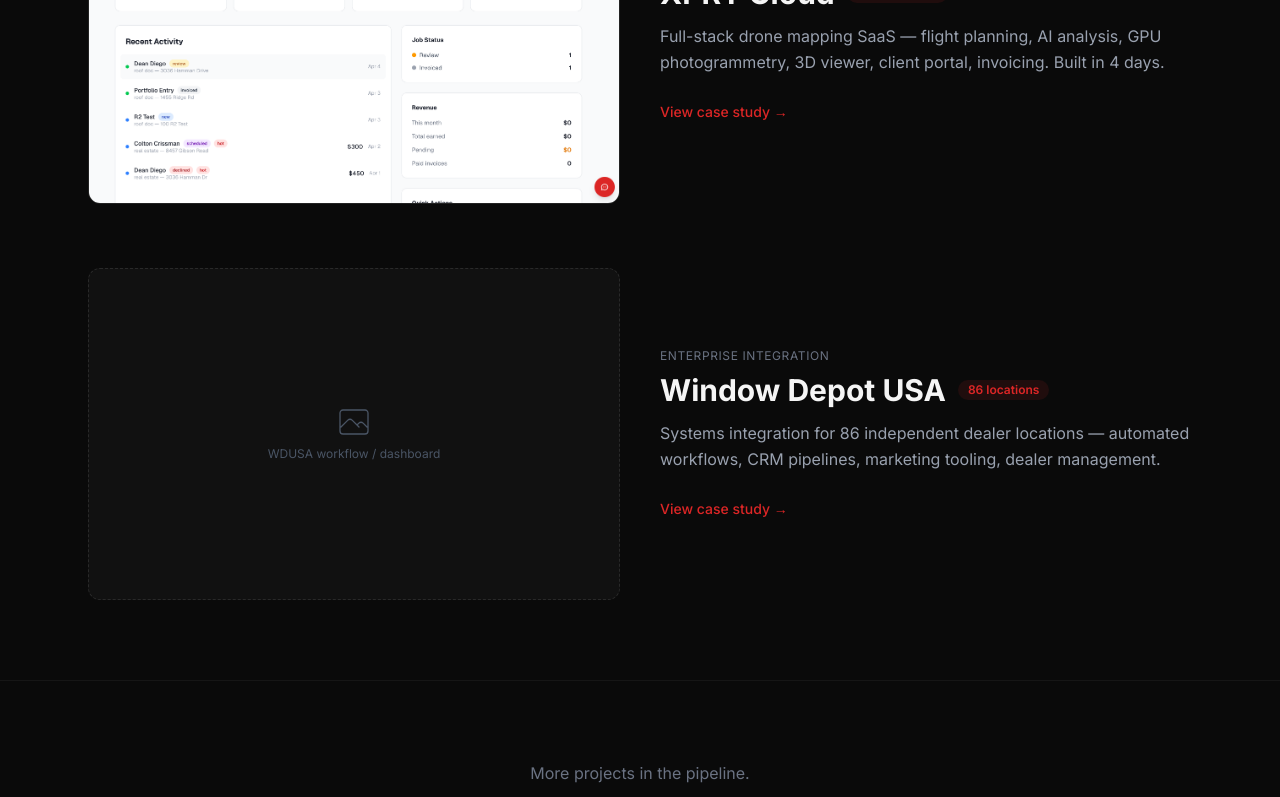
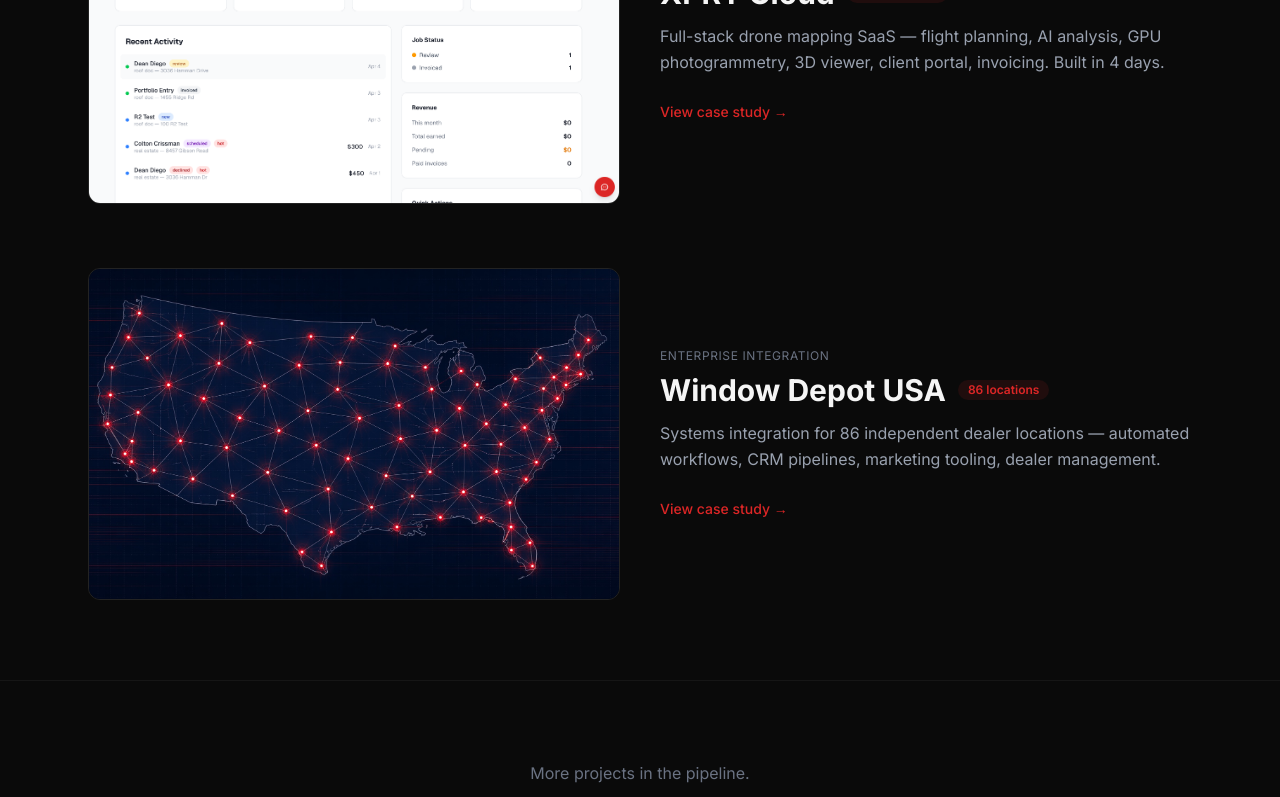
Before and after one commit to xprtsolutionsllc/deandiego.com, a Next.js app: page /work in a window 1280 px wide. Shown: the part 526-1323 px from the top of the page. Built offline with nearby package versions, Linux system fonts and the light colour scheme.

Commit message:
feat: show WDUSA network image on /work index (remove placeholder gate)

```diff
--- a/src/app/work/page.tsx
+++ b/src/app/work/page.tsx
@@ -1,7 +1,6 @@
 import type { Metadata } from "next";
 import Link from "next/link";
 import Image from "next/image";
-import ImagePlaceholder from "@/components/ImagePlaceholder";
 
 export const metadata: Metadata = { title: "Work" };
 
@@ -12,7 +11,8 @@
     category: "SaaS Platform",
     description: "Full-stack drone mapping SaaS — flight planning, AI analysis, GPU photogrammetry, 3D viewer, client portal, invoicing. Built in 4 days.",
     highlight: "Built in 4 days",
-    image: "XPRT Cloud dashboard",
+    imagePath: "/images/xprt-cloud-dashboard.png",
+    imageAlt: "XPRT Cloud dashboard",
   },
   {
     slug: "wdusa",
@@ -20,7 +20,8 @@
     category: "Enterprise Integration",
     description: "Systems integration for 86 independent dealer locations — automated workflows, CRM pipelines, marketing tooling, dealer management.",
     highlight: "86 locations",
-    image: "WDUSA workflow / dashboard",
+    imagePath: "/images/wdusa-network.jpg",
+    imageAlt: "Dealer network — 86 locations connected across the US",
   },
 ];
 
@@ -39,13 +40,9 @@
           {PROJECTS.map((p) => (
             <Link key={p.slug} href={`/work/${p.slug}`} className="group block">
               <div className="grid md:grid-cols-2 gap-10 items-center">
-                {p.slug === "xprt-cloud" ? (
-                  <div className="aspect-[16/10] rounded-xl overflow-hidden border border-white/10 group-hover:border-[#DC2626]/30 transition">
-                    <Image src="/images/xprt-cloud-dashboard.png" alt={p.image} width={1920} height={1080} className="w-full h-full object-cover" />
-                  </div>
-                ) : (
-                  <ImagePlaceholder label={p.image} aspect="aspect-[16/10]" className="group-hover:border-[#DC2626]/30 transition" />
-                )}
+                <div className="aspect-[16/10] rounded-xl overflow-hidden border border-white/10 group-hover:border-[#DC2626]/30 transition">
+                  <Image src={p.imagePath} alt={p.imageAlt} width={1920} height={1200} className="w-full h-full object-cover" />
+                </div>
                 <div>
                   <div className="text-xs text-gray-500 uppercase tracking-wider mb-2">{p.category}</div>
                   <div className="flex items-center gap-3 mb-3">
```
